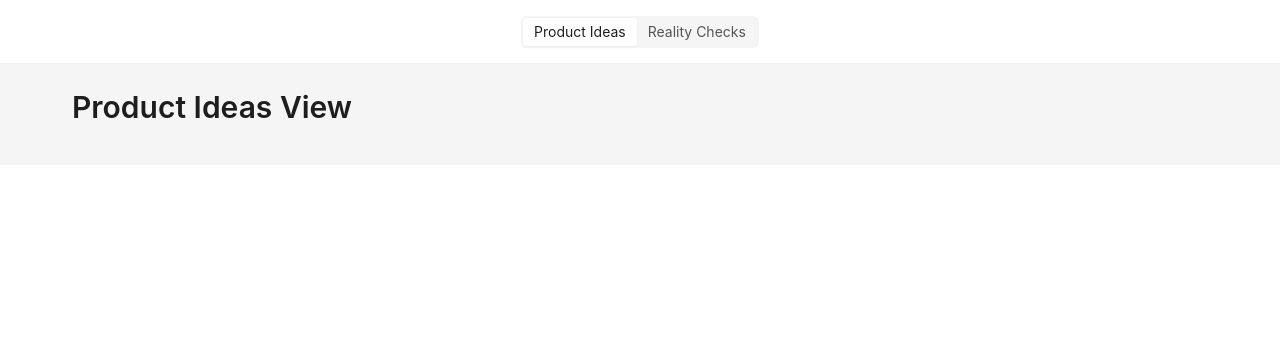
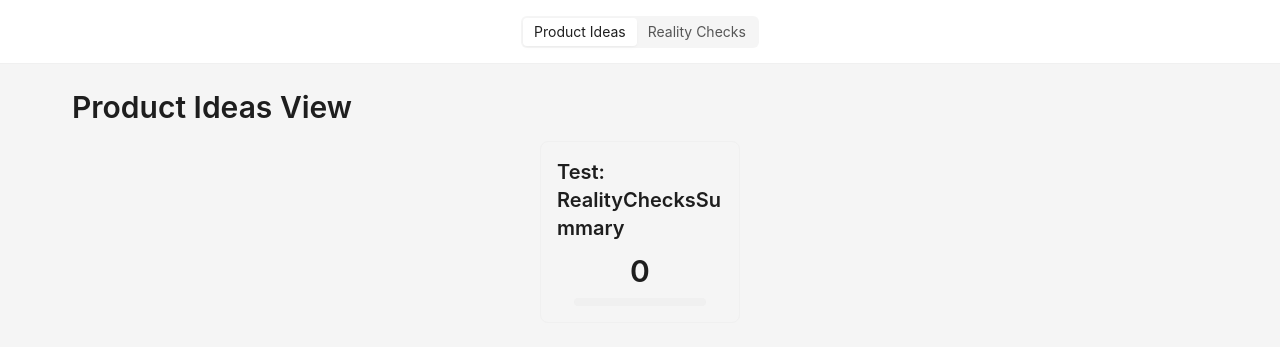
Before and after one commit to YegorGilyov/reality-check, a React (Vite) app: page / in a window 1280 px wide. Shown: the top 362 px of the page. Built offline with nearby package versions, Linux system fonts and the light colour scheme.

Commit message:
Task 2: Create the RealityChecksSummary Component

```diff
--- /dev/null
+++ b/src/components/reality-checks/RealityChecksSummary.tsx
@@ -0,0 +1,53 @@
+import { useRealityChecks } from '../../hooks/useRealityChecks';
+import type { RealityCheckStatus } from '../../types/entities';
+import { Typography, Flex } from 'antd';
+
+const { Title } = Typography;
+
+interface Props {
+  productIdeaId: string;
+}
+
+const statusColors: Record<RealityCheckStatus, string> = {
+  New: '#d6e4ff',
+  'In Progress': '#adc6ff',
+  Proved: '#b7eb8f',
+  Disproved: '#ffccc7',
+};
+
+export function RealityChecksSummary({ productIdeaId }: Props) {
+  const { summary } = useRealityChecks({ productIdeaId });
+
+  const statusBar = (
+    <Flex style={{ width: '100%', height: 8, borderRadius: 4, overflow: 'hidden' }}>
+      {summary.total > 0 ? (
+        Object.entries(summary).map(([status, count]) => {
+          if (status === 'total' || count === 0) return null;
+          const width = `${(count / summary.total) * 100}%`;
+          return (
+            <div
+              key={status}
+              style={{
+                width,
+                backgroundColor: statusColors[status as RealityCheckStatus],
+                height: '100%',
+              }}
+              title={`${status}: ${count}`}
+            />
+          );
+        })
+      ) : (
+        <div style={{ width: '100%', height: '100%', backgroundColor: '#f0f0f0' }} />
+      )}
+    </Flex>
+  );
+
+  return (
+    <Flex vertical align="center" justify="center" style={{ height: '100%' }}>
+      <Title level={2} style={{ margin: 0 }}>
+        {summary.total}
+      </Title>
+      <div style={{ width: '80%', marginTop: 8 }}>{statusBar}</div>
+    </Flex>
+  );
+}
--- a/src/pages/ProductDashboardPage.tsx
+++ b/src/pages/ProductDashboardPage.tsx
@@ -1,5 +1,6 @@
 import { Layout, Segmented, Typography } from 'antd';
 import React, { useState } from 'react';
+import { RealityChecksSummary } from '../components/reality-checks/RealityChecksSummary';
 
 const { Header, Content } = Layout;
 
@@ -43,7 +44,13 @@ const ProductDashboardPage: React.FC = () => {
       <Content style={contentStyle}>
         <div style={{ padding: 24 }}>
           {activeView === 'ideas' ? (
-            <Typography.Title level={2}>Product Ideas View</Typography.Title>
+            <div>
+              <Typography.Title level={2}>Product Ideas View</Typography.Title>
+              <div style={{ maxWidth: 200, margin: 'auto', border: '1px solid #f0f0f0', padding: 16, borderRadius: 8 }}>
+                <Typography.Title level={4}>Test: RealityChecksSummary</Typography.Title>
+                <RealityChecksSummary productIdeaId="26a501f5-18c0-476c-954a-c6a30fbcf10e" />
+              </div>
+            </div>
           ) : (
             <Typography.Title level={2}>Reality Checks View</Typography.Title>
           )}
```
